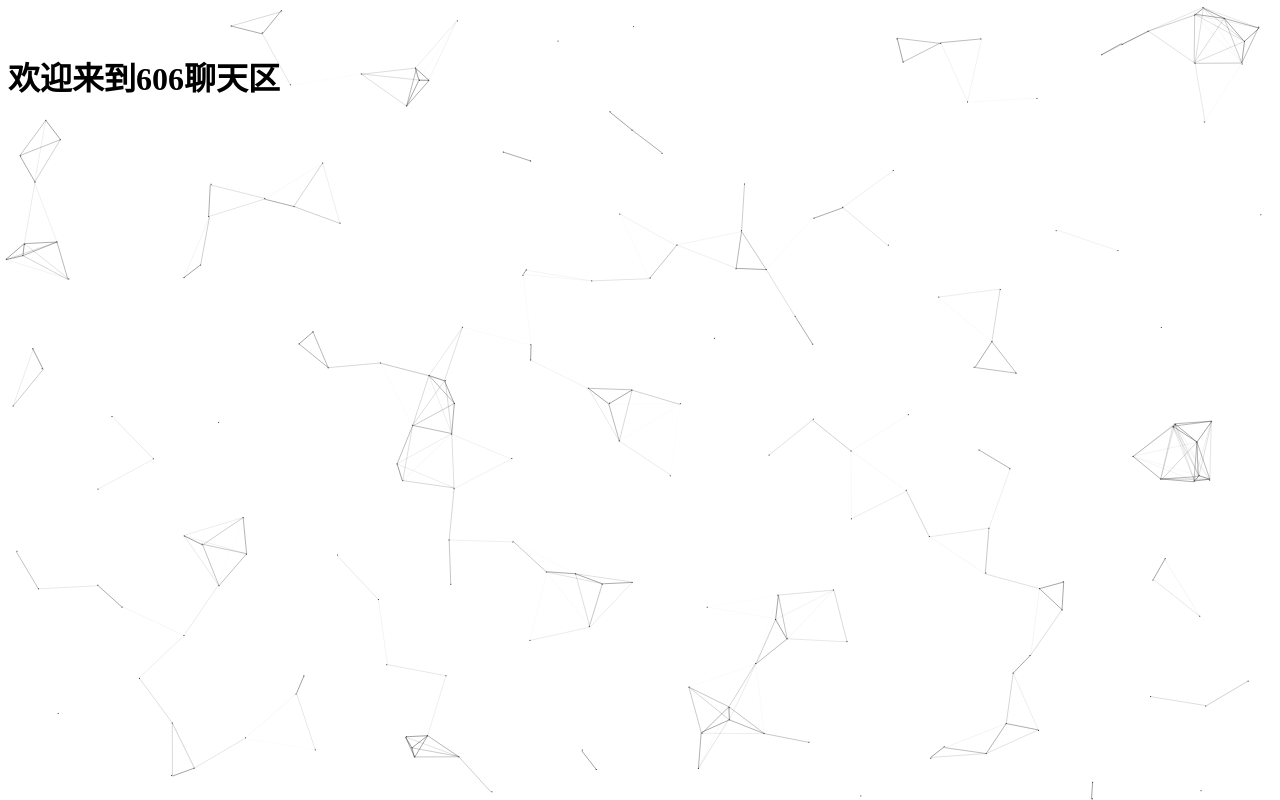
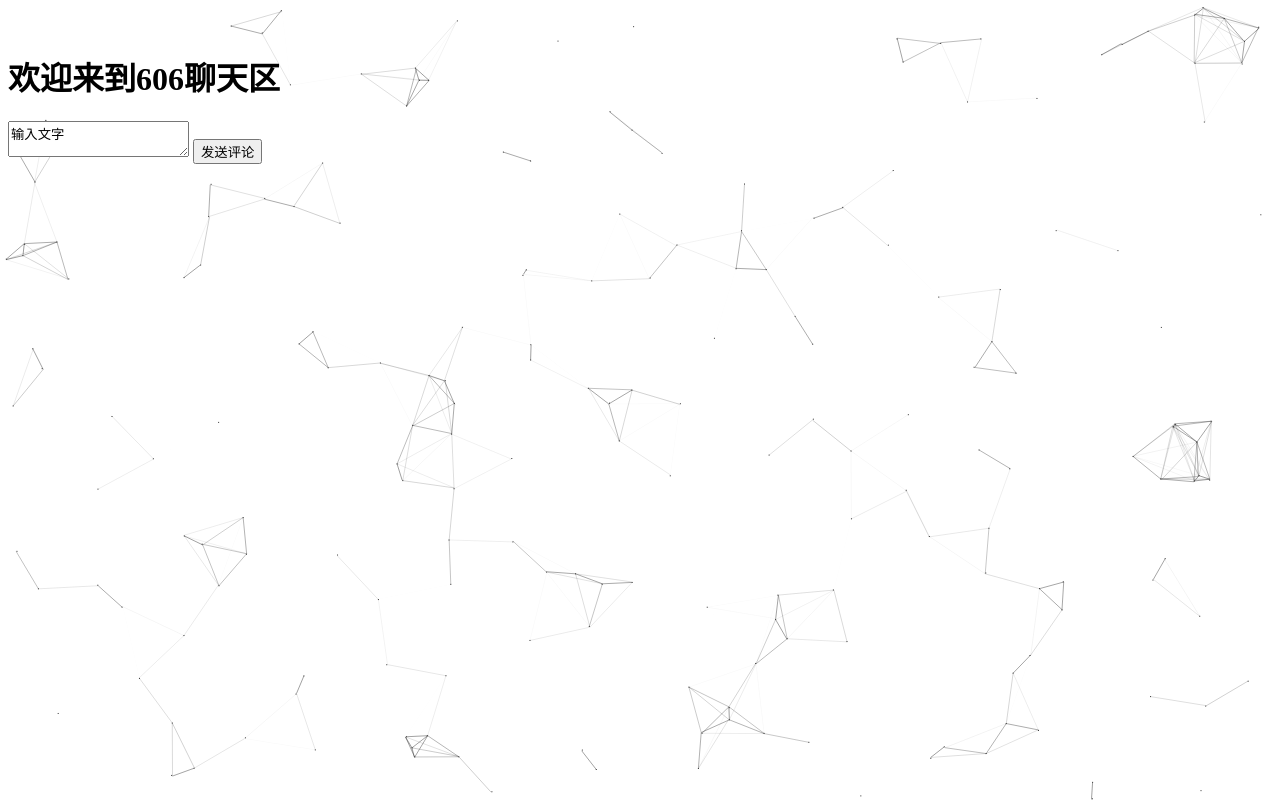
Before and after one commit to jiazhirui/606class, a plain HTML site: page index.html in a window 1280 px wide. Drawn offline with Linux system fonts and the light colour scheme.

Commit message:
Update index.html

```diff
--- a/index.html
+++ b/index.html
@@ -95,4 +95,8 @@ function() {
 </script>
   <body>
     <h1>欢迎来到606聊天区</h1>
+      <div>
+          <textarea>输入文字</textarea>
+          <button>发送评论</button>
+      </div>
 </html>
```
